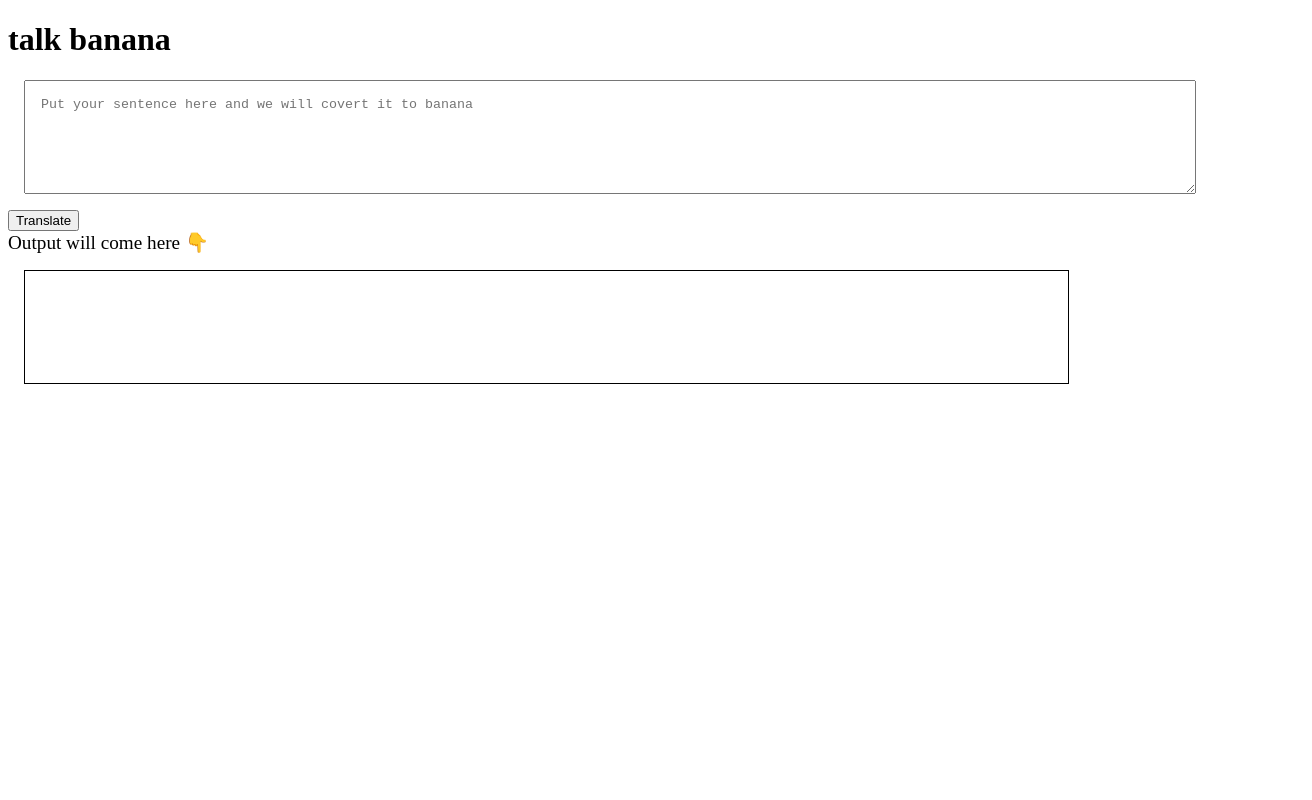
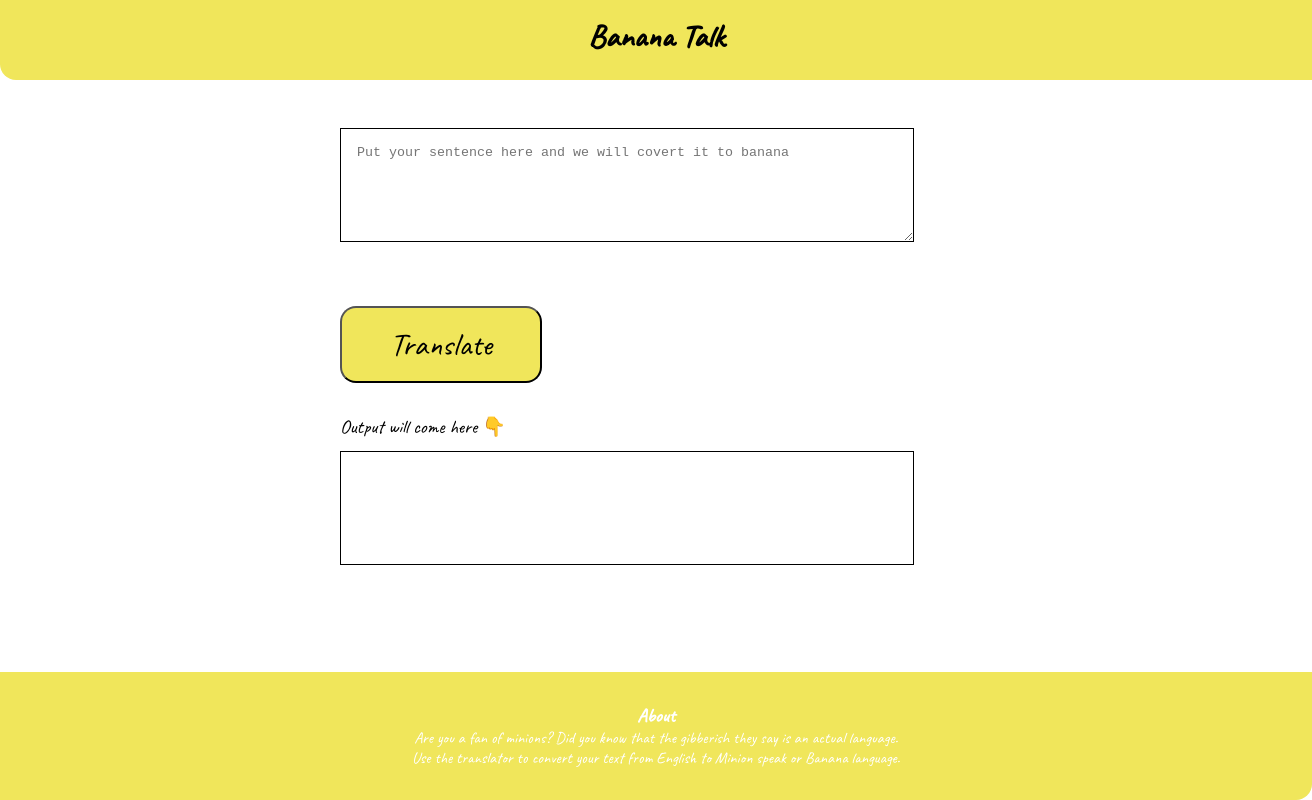
Before and after one commit to aryanandarnav13/banana-speak, a plain HTML site: page index.html in a window 1280 px wide. Shown: the whole page, 1312 px wide, since content can reach past the window. Drawn offline with Linux system fonts and the light colour scheme.

Commit message:
style : done with styling

```diff
--- a/app.js
+++ b/app.js
@@ -5,7 +5,7 @@ var outputDiv = document.querySelector("#output");
 var serverURL = "https://api.funtranslations.com/translate/minion.json"
 
 function getTranslationURL(text) {
-    return serverURL + "?" + "text=" + text
+    return serverURL + "?" + "text=" + text;
 }
 
 function errorHandler(error) {
--- a/index.html
+++ b/index.html
@@ -5,35 +5,29 @@
     <meta http-equiv="X-UA-Compatible" content="IE=edge">
     <meta name="viewport" content="width=device-width, initial-scale=1.0">
     <title>Minion Speak</title>
-    <style>
-        textarea{
-            width: 90%;
-            height: 10vh;
-            display: block;
-            margin: 1rem;
-            padding: 1rem;
-        }
-        #output{
-            border: 1px solid black;
-            height: 10vh;
-            width: 80%;
-            margin: 1rem;
-            padding: 1rem;
-
-        }
-    </style>
+    <link rel="stylesheet" href="style.css">
 
 </head>
 <body>
-    <h1>talk banana</h1>
-    <textarea id="txt-input" placeholder="Put your sentence here and we will covert it to banana" name="" id="" cols="30" rows="10"></textarea>
-    <button id="btn-translate">Translate</button>
-    <div style="font-size: larger;">Output will come here 👇</div>
-    <div id="output"> </div>
+    <nav class="navigation container">
+        <div class="nav-brand">Banana Talk</div>
+    </nav>
+    <div class="container container-center">
 
 
+        <textarea id="txt-input" placeholder="Put your sentence here and we will covert it to banana" name="" id="" cols="30" rows="10"></textarea>
+        <button id="btn-translate">Translate</button>
+        <div id="msg">Output will come here 👇</div>
+        <div id="output"> </div>
 
+    </div>
 
+    <footer class="footer">
+        <div class="footer-header">About</div>
+        <div>Are you a fan of minions? Did you know that the gibberish they say is an actual language. </div>
+        <div>Use the translator to convert your text from English to Minion speak or Banana language.</div>
+
+    </footer>
 
 
 
--- /dev/null
+++ b/style.css
@@ -0,0 +1,93 @@
+@import url('https://fonts.googleapis.com/css2?family=Caveat&display=swap');
+body{
+    font-family: 'Caveat', cursive;
+    margin: 0px;
+    max-width: 100%;
+    overflow-x: hidden;
+}
+
+
+:root{
+    --primary-color: #f0e65b;
+
+}
+
+
+
+
+.navigation{
+    height: 5rem;
+    width: 100%;
+    background-color: var(--primary-color);
+    color: black;
+    padding: 1rem;
+    border-bottom-left-radius: 1rem;
+}
+
+.navigation .nav-brand{
+    font-size: xx-large;
+    font-weight: bold;
+    text-align: center;
+    padding-top: 1rem;
+}
+
+.container{
+    padding: 0rem 1rem;
+}
+.container-center{
+    max-width: 600px;
+    margin: auto;
+}
+
+textarea{
+    margin-top: 3rem;
+    margin-bottom: 3rem;
+    border: 1px solid black;
+    width: 90%;
+    height: 10vh;
+    display: block;
+    /* margin: 1rem; */
+    padding: 1rem;
+}
+#btn-translate{
+    padding: 1rem 3rem;
+    margin-top: 1rem;
+    margin-bottom: 2rem;
+    background-color: var(--primary-color);
+    font-family: 'Caveat', cursive;
+    font-size: xx-large;
+    border-radius: 1rem;
+}
+
+#msg{
+    font-size: larger;
+
+    margin-bottom: 2%;
+}
+
+#output{
+    border: 1px solid black;
+    display: block;
+    height: 10vh;
+    width: 90%;
+   margin-bottom: 3rem;
+    padding: 1rem;
+
+}
+
+
+.footer{
+    position: fixed;
+    bottom: 0;
+    width: 100%;
+    background-color: var(--primary-color);
+    padding: 2rem 1rem;
+    text-align: center;
+    color: white;
+    border-bottom-right-radius: 1rem;
+}
+
+.footer .footer-header{
+    font-weight: bold;
+    font-size: larger
+}
```
